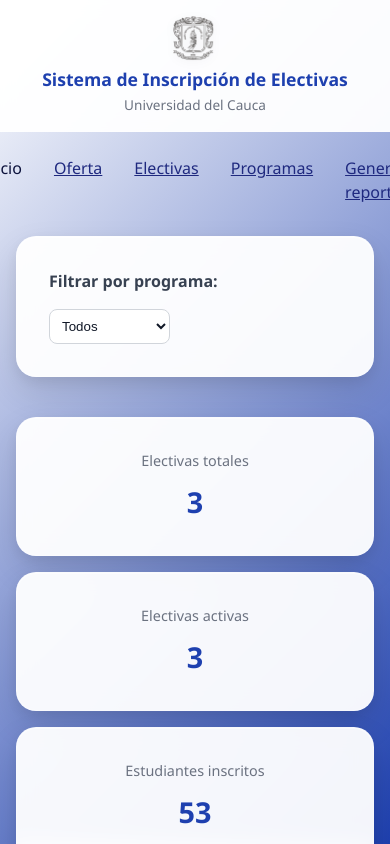
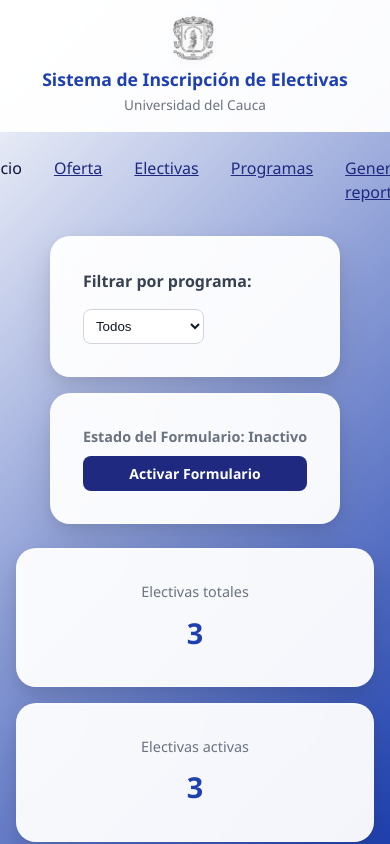
Before and after one commit to wsernam/CodeWise-Asignacion-Electivas, a React (Vite) app in the folder frontEnd/app-front/: page /dashboard in a window 390 px wide. Shown: the top 844 px of the page. Built offline with nearby package versions, Linux system fonts and the light colour scheme.

Commit message:
test/feat: cambiar estado de la oferta desde el dashboard
* modificar editar electivas

```diff
--- a/frontEnd/app-front/src/components/layout/Navbar/Navbar.tsx
+++ b/frontEnd/app-front/src/components/layout/Navbar/Navbar.tsx
@@ -14,8 +14,8 @@ const Navbar: React.FC = () => {
         Inicio
       </Link>
       <Link
-        to="/form-admin"
-        className={location.pathname.startsWith("/form-admin") ? "active" : ""}
+        to="/offer"
+        className={location.pathname.startsWith("/offer") ? "active" : ""}
       >
         Oferta
       </Link>
--- a/frontEnd/app-front/src/models/formAdmin.ts
+++ b/frontEnd/app-front/src/models/offer.ts
@@ -1,8 +1,6 @@
-export interface FormAdmin {
+export interface IOffer {
   for_year: number;
   for_semester: number;
   for_status: boolean;
-  for_start_date: string;
-  for_end_date: string;
   electivesByProgram: { [programa: string]: string[] }; // Mapeo de programa a lista de códigos de electivas
 }
--- a/frontEnd/app-front/src/models/program.ts
+++ b/frontEnd/app-front/src/models/program.ts
@@ -1,4 +1,4 @@
-export interface Program {
+export interface IProgram {
   codigo: string;
   nombre: string;
   facultad: string;
--- a/frontEnd/app-front/src/screens/Dashboard/Dashboard.css
+++ b/frontEnd/app-front/src/screens/Dashboard/Dashboard.css
@@ -6,14 +6,30 @@
   gap: 1.5rem;
 }
 
+/* Nueva fila para filtro y estado del formulario */
+.filter-status-row {
+  display: grid;
+  grid-template-columns: 1fr 1fr; /* Ambos ocupan la mitad */
+  gap: 1.5rem;
+  align-items: center;
+  justify-content: center; /* Centra las columnas */
+  max-width: 600px; /* Más compacto */
+  margin: 0 auto; /* Centra toda la fila */
+}
+
 /* Filter card */
 .filter-card {
-  margin-bottom: 1rem;
+  margin-bottom: 0;
+  justify-content: center;
 }
 
-.dashboard-filter {
+.dashboard-filter,
+.form-status-content {
   display: flex;
+  flex-direction: column;
   align-items: center;
+  text-align: center;
+  width: 100%;
   gap: 1rem;
 }
 
@@ -28,6 +44,25 @@
   border: 1px solid #d1d5db;
   background: white;
   color: #111827;
+}
+
+/* Estado del formulario */
+.form-status-card {
+  min-width: 250px;
+}
+
+.form-status-content {
+  display: flex;
+  flex-direction: column;
+  align-items: center;
+  text-align: center;
+  gap: 0.5rem;
+}
+
+.form-status-title {
+  font-size: 0.9rem;
+  color: #6b7280;
+  font-weight: 600;
 }
 
 /* KPI row */
@@ -127,6 +162,15 @@
 }
 
 @media (max-width: 768px) {
+  .filter-status-row {
+    grid-template-columns: 1fr;
+    gap: 1rem;
+  }
+
+  .form-status-card {
+    min-width: auto;
+  }
+
   .kpi-row {
     grid-template-columns: 1fr;
   }
--- a/frontEnd/app-front/src/screens/Dashboard/Dashboard.tsx
+++ b/frontEnd/app-front/src/screens/Dashboard/Dashboard.tsx
@@ -1,14 +1,18 @@
 import React, { useEffect, useMemo, useState } from "react";
-
 import Header from "../../components/layout/Header/Header";
 import Footer from "../../components/layout/Footer/Footer";
 import Navbar from "../../components/layout/Navbar/Navbar";
 import Card from "../../components/ui/Card/Card";
+import Button from "../../components/ui/Button/Button";
+import ConfirmModal from "../../components/shared/ConfirmModal/ConfirmModal";
+import SuccessModal from "../../components/shared/SuccessModal/SuccessModal";
+import WarningModal from "../../components/shared/WarningModal/WarningModal";
 
 import { useElectiveStore } from "../../store/electiveStore";
+import { useFormStore } from "../../store/offerStore";
 import "./Dashboard.css";
 
-//  Librería de gráficas
+// Librería de gráficas
 import {
   ResponsiveContainer,
   BarChart,
@@ -40,6 +44,8 @@ const Dashboard: React.FC = () => {
   const electives = useElectiveStore((s) => s.electives);
   const fetchElectives = useElectiveStore((s) => s.fetchElectives);
 
+  const { currentForm, changeFormStatus } = useFormStore();
+
   // Cargar electivas al montar el componente
   useEffect(() => {
     fetchElectives();
@@ -48,6 +54,20 @@ const Dashboard: React.FC = () => {
   // ====== Estado local ======
   const [enrollments, setEnrollments] = useState<Record<string, number>>({}); // inscritos por electiva
   const [programaSeleccionado, setProgramaSeleccionado] = useState("Todos"); // filtro
+  const [confirm, setConfirm] = useState<{ open: boolean; newStatus: boolean }>(
+    {
+      open: false,
+      newStatus: false,
+    }
+  );
+  const [success, setSuccess] = useState<{ open: boolean; message: string }>({
+    open: false,
+    message: "",
+  });
+  const [warning, setWarning] = useState<{ open: boolean; message: string }>({
+    open: false,
+    message: "",
+  });
 
   // ====== Procesamiento de datos ======
   // Simulación de inscripciones (⚠️ aquí deberías conectar con backend real)
@@ -85,6 +105,9 @@ const Dashboard: React.FC = () => {
         (totalEnrollments / (activeElectives * CAPACITY_PER_ELECTIVE)) * 100
       )
     : 0;
+
+  // Estado del formulario actual
+  const formStatus = currentForm?.for_status || false;
 
   // ====== Datos para gráficas ======
   // Distribución de inscritos por programa
@@ -135,6 +158,50 @@ const Dashboard: React.FC = () => {
     return "#10B981"; // Verde: saludable
   };
 
+  // ====== Manejo del estado del formulario ======
+  const handleToggleFormStatus = (newStatus: boolean) => {
+    setConfirm({
+      open: true,
+      newStatus: newStatus,
+    });
+  };
+
+  const handleConfirmStatusChange = async () => {
+    try {
+      if (currentForm) {
+        await changeFormStatus({
+          ...currentForm,
+          for_status: confirm.newStatus,
+        });
+        setSuccess({
+          open: true,
+          message: `Formulario ${
+            confirm.newStatus ? "activado" : "desactivado"
+          } correctamente`,
+        });
+      }
+    } catch (error) {
+      setWarning({
+        open: true,
+        message: "Error al cambiar el estado del formulario",
+      });
+    } finally {
+      setConfirm({ open: false, newStatus: false });
+    }
+  };
+
+  const handleSuccessClose = () => {
+    setSuccess({ open: false, message: "" });
+  };
+
+  const handleWarningClose = () => {
+    setWarning({ open: false, message: "" });
+  };
+
+  const handleConfirmCancel = () => {
+    setConfirm({ open: false, newStatus: false });
+  };
+
   // ====== 🖼️ Render ======
   return (
     <div className="auth-page">
@@ -143,7 +210,9 @@ const Dashboard: React.FC = () => {
 
       <div className="auth-page-content">
         <div className="dashboard-main">
-          {/* 🔎 Filtro */}
+          {/* 🔎 Filtro y Estado del Formulario en la misma fila */}
+          <div className="filter-status-row">
+            {/* Filtro */}
             <Card padding="lg" className="filter-card">
               <div className="dashboard-filter">
                 <label htmlFor="programa">Filtrar por programa:</label>
@@ -160,6 +229,23 @@ const Dashboard: React.FC = () => {
                 </select>
               </div>
             </Card>
+
+            {/* Estado del Formulario */}
+            <Card padding="lg" className="form-status-card">
+              <div className="form-status-content">
+                <div className="form-status-title">
+                  Estado del Formulario: {formStatus ? "Activo" : "Inactivo"}
+                </div>
+                <Button
+                  variant={formStatus ? "secondary" : "primary"}
+                  size="small"
+                  onClick={() => handleToggleFormStatus(!formStatus)}
+                >
+                  {formStatus ? "Desactivar" : "Activar"} Formulario
+                </Button>
+              </div>
+            </Card>
+          </div>
 
           {/* 📌 KPIs */}
           <div className="kpi-row">
@@ -306,6 +392,28 @@ const Dashboard: React.FC = () => {
       </div>
 
       <Footer />
+
+      {/* Modales */}
+      <ConfirmModal
+        open={confirm.open}
+        message={`¿Estás seguro de que deseas ${
+          confirm.newStatus ? "activar" : "desactivar"
+        } el formulario de asignación?`}
+        onConfirm={handleConfirmStatusChange}
+        onCancel={handleConfirmCancel}
+      />
+
+      <SuccessModal
+        open={success.open}
+        message={success.message}
+        onClose={handleSuccessClose}
+      />
+
+      <WarningModal
+        open={warning.open}
+        message={warning.message}
+        onClose={handleWarningClose}
+      />
     </div>
   );
 };
--- a/frontEnd/app-front/src/services/formAdminService.ts
+++ b/frontEnd/app-front/src/services/offerService.ts
@@ -1,14 +1,14 @@
 import axios from "../api/axiosInstance";
-import type { FormAdmin } from "../models/formAdmin";
+import type { IOffer as Offer } from "../models/offer";
 import { FORM_URL } from "./config/config";
 
-export const offerElectives = async (formData: FormAdmin): Promise<void> => {
+export const offerElectives = async (formData: Offer): Promise<void> => {
   console.log("Guardando configuración:", formData);
   // Espera de implementación
   // await axios.post(`${FORM_URL}/offer`, formData);
 };
 
-export const changeFormStatus = async (formData: FormAdmin): Promise<void> => {
+export const changeFormStatus = async (formData: Offer): Promise<void> => {
   console.log("Cambiando estado del formulario:", formData);
   // Espera de implementación
   // await axios.put(`${FORM_URL}/status`, formData);
--- a/frontEnd/app-front/src/services/programService.ts
+++ b/frontEnd/app-front/src/services/programService.ts
@@ -1,4 +1,4 @@
-import type { Program } from "../models/program";
+import type { IProgram as Program } from "../models/program";
 
 // ========== CONFIGURACIÓN ==========
 /*
--- /dev/null
+++ b/frontEnd/app-front/src/store/offerStore.ts
@@ -0,0 +1,29 @@
+import { create } from "zustand";
+import type { IOffer as Offer } from "../models/offer";
+import { offerElectives, changeFormStatus } from "../services/offerService";
+
+interface FormState {
+  forms: Offer[];
+  currentForm: Offer | null; // Manejar el formulario actual
+  offerElectives: (formData: Offer) => Promise<void>;
+  changeFormStatus: (formData: Offer) => Promise<void>;
+  setCurrentForm: (form: Offer) => void;
+}
+
+export const useFormStore = create<FormState>((set) => ({
+  forms: [],
+  currentForm: null,
+
+  // Ofrece electivas con la configuración actual
+  offerElectives: async (formData: Offer) => {
+    await offerElectives(formData);
+    set({ currentForm: formData });
+  },
+
+  // Cambia el estado del formulario
+  changeFormStatus: async (formData: Offer) => {
+    await changeFormStatus(formData);
+    set({ currentForm: formData });
+  },
+  setCurrentForm: (form: Offer) => set({ currentForm: form }),
+}));
--- a/frontEnd/app-front/src/store/programStore.ts
+++ b/frontEnd/app-front/src/store/programStore.ts
@@ -1,6 +1,6 @@
 // programStore.ts - Store completo siguiendo el modelo de electivas
 import { create } from "zustand";
-import type { Program } from "../models/program";
+import type { IProgram as Program } from "../models/program";
 
 import {
   getPrograms,
```
Also changed, not shown: frontEnd/app-front/src/router.tsx (+3 -5 lines), frontEnd/app-front/src/screens/Offer/Offer.tsx (renamed from frontEnd/app-front/src/screens/FormAdmin/FormAdmin.tsx, +5 -9 lines), frontEnd/app-front/src/store/formAdminStore.ts (deleted, +0 -29 lines). Lines whose indentation alone changed are shown as unchanged.
